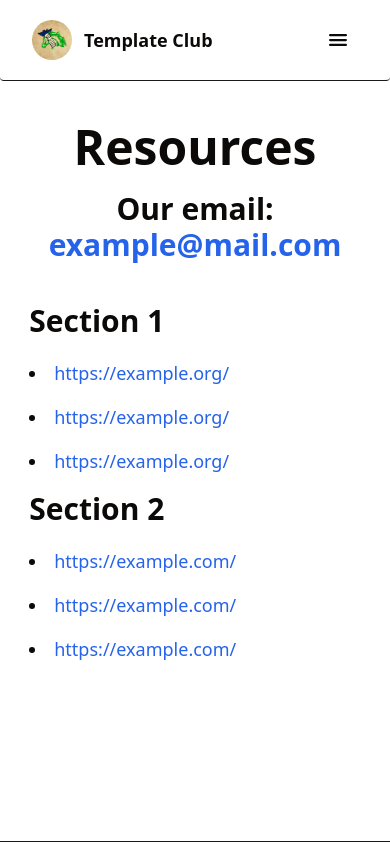
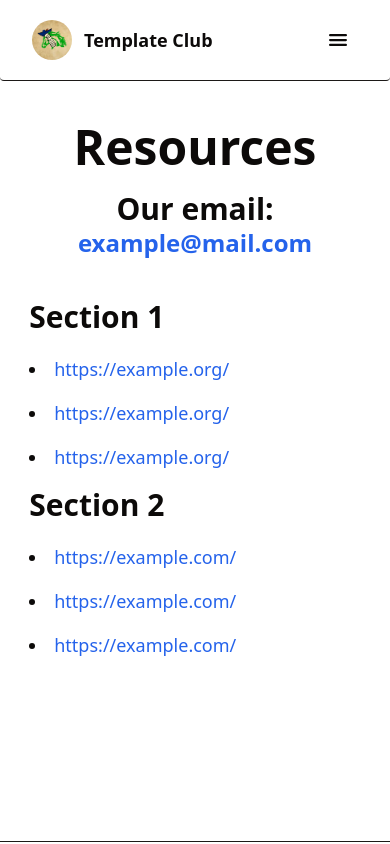
Before and after one commit to homesteadmathclub/new-website, a Next.js app: page /resources in a window 390 px wide. Shown: the top 844 px of the page. Built offline with nearby package versions, Linux system fonts and the light colour scheme.

Commit message:
Readded responsiveness

```diff
--- a/src/app/resources/page.js
+++ b/src/app/resources/page.js
@@ -5,14 +5,15 @@ import config from '@/lib/config.js';
 export default function Resources() {
 	return (
 		<main className='min-h-[90dvh] w-[85%] lg:w-[50%] mx-auto pt-[5dvh] lg:pt-[5dvh] flex flex-col pb-16'>
-			<div className='text-center items-center justify-center flex-col'>
+			<div className='text-center items-center justify-center flex-col mb-10'>
 				<h1 className='font-bold text-5xl mb-5'>Resources</h1>
-				<h1 className='font-bold text-3xl mb-10'>
-					Our email: {' '}
-					<a className='hover:underline text-blue-600 dark:text-blue-500' href={'mailto:' + config.club_email}>
-						{config.club_email}
-					</a>
-				</h1>
+				<h2 className='font-bold text-3xl'>Our email:</h2>
+				<a
+					className='text-2xl md:text-3xl md:font-bold font-semibold hover:underline text-blue-600 dark:text-blue-500 mx-auto'
+					href={'mailto:' + config.club_email}
+				>
+					{config.club_email}
+				</a>
 			</div>
 			{config.resources_sections.map((obj, index) =>
 				<div key={index}>
```
